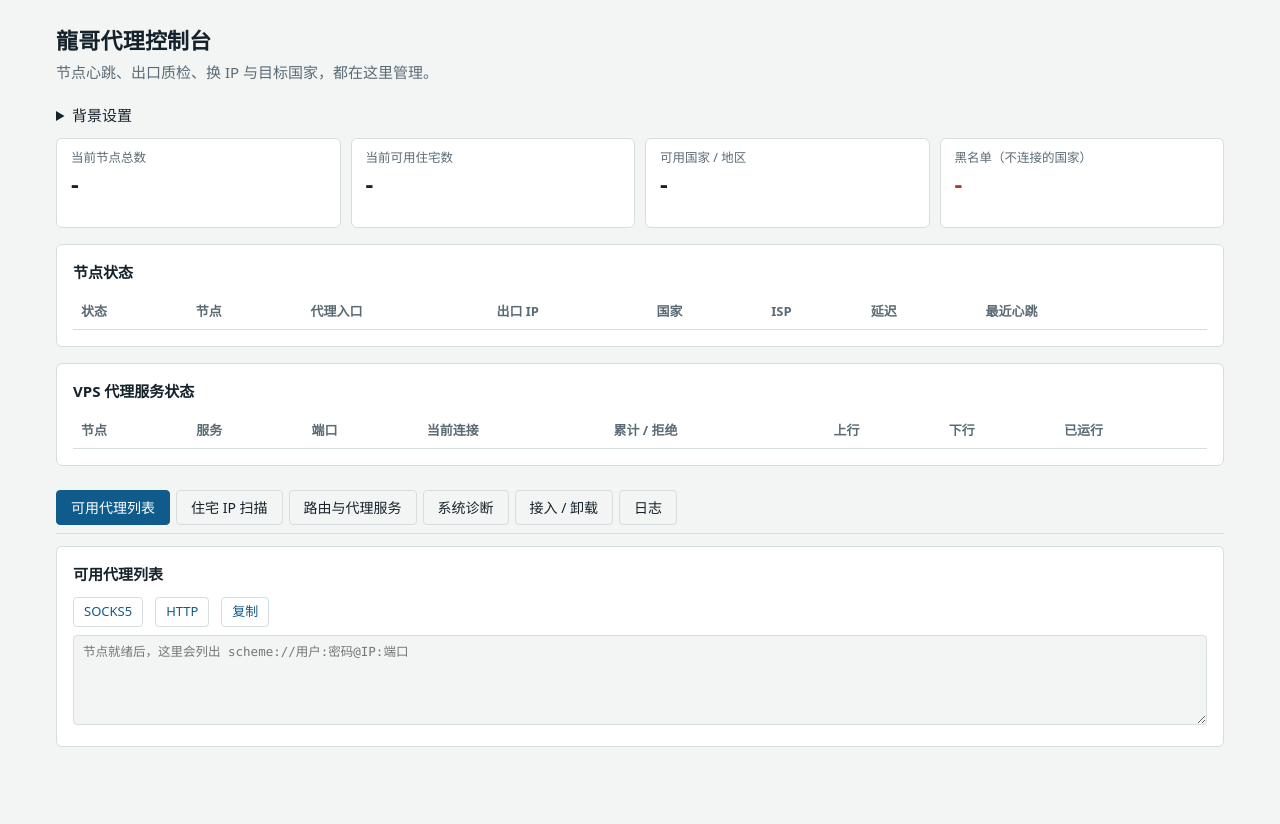
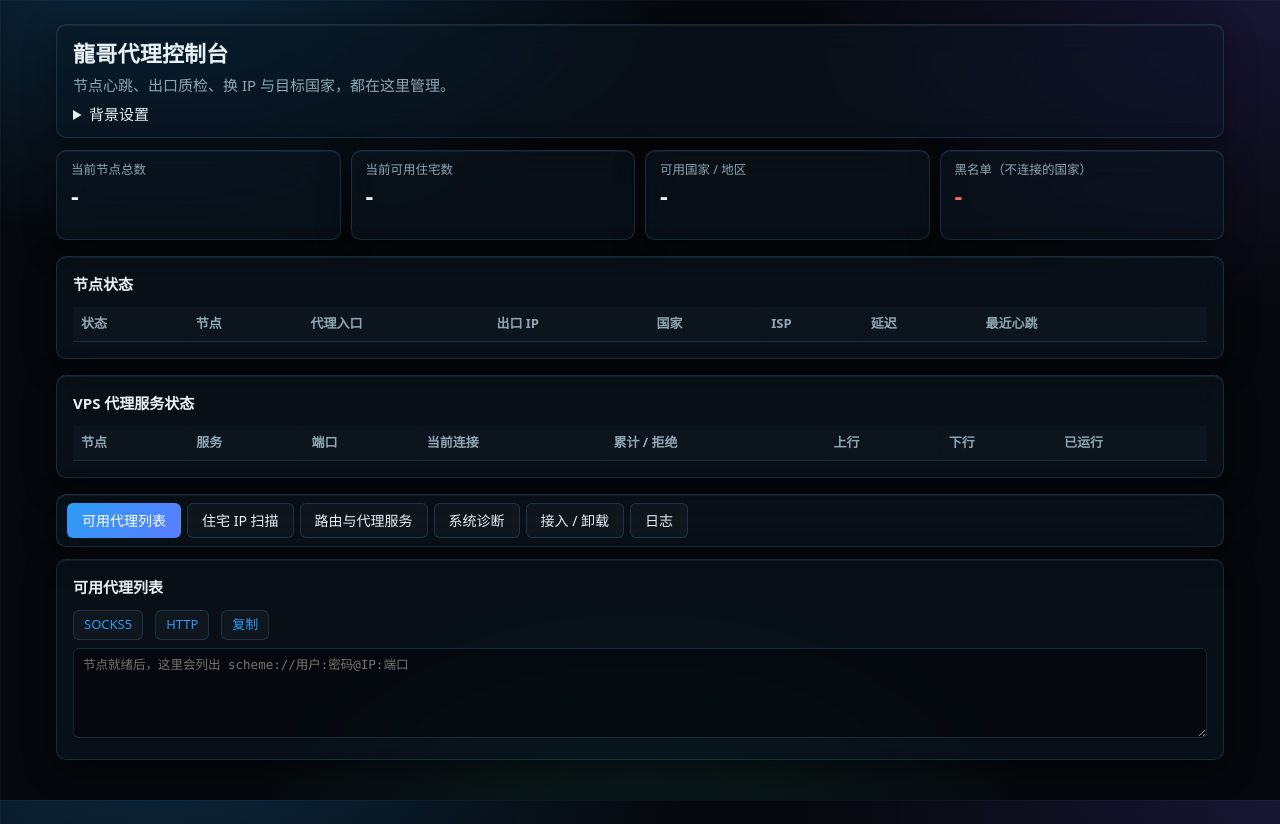
Before and after one commit to 2912QQ/Free-ip-hub, a website: page src/panel.html in a window 1280 px wide. Drawn offline with Linux system fonts and the light colour scheme; no server answers.

Commit message:
Add files via upload

```diff
--- a/src/panel.html
+++ b/src/panel.html
@@ -6,21 +6,28 @@
 <title>龍哥代理控制台</title>
 <style>
 :root{
-  --ink:#16222b; --muted:#5b6b75; --paper:#f2f5f3; --card:#ffffff; --line:#d5dde0;
-  --up:#0f8b7a; --warn:#a86a10; --down:#b3382c; --accent:#0f5c8c;
+  --ink:#e6f1f5; --muted:#8fa6b2; --paper:#05080c; --card:#0d1620; --line:rgba(120,200,255,.16);
+  --up:#3ee0c4; --warn:#f0b04a; --down:#ff6b5e; --accent:#2a9df4;
   --mono:ui-monospace,"SF Mono","Cascadia Mono",Menlo,Consolas,monospace;
   --sans:system-ui,-apple-system,"Segoe UI","PingFang SC","Microsoft YaHei",sans-serif;
-  color-scheme:light;
+  --glass:55%; color-scheme:dark;
 }
-:root[data-theme="dark"]{--ink:#e4ecef;--muted:#93a5af;--paper:#0f171c;--card:#16222a;--line:#2a3a44;--up:#35c2ad;--warn:#e0a446;--down:#ef7a6c;--accent:#6bb7e6;color-scheme:dark}
-@media (prefers-color-scheme:dark){:root:not([data-theme="light"]){--ink:#e4ecef;--muted:#93a5af;--paper:#0f171c;--card:#16222a;--line:#2a3a44;--up:#35c2ad;--warn:#e0a446;--down:#ef7a6c;--accent:#6bb7e6;color-scheme:dark}}
 *{box-sizing:border-box}
-body{margin:0;background:var(--paper);color:var(--ink);font:15px/1.5 var(--sans)}
+body{margin:0;color:var(--ink);font:15px/1.5 var(--sans);background-color:#05080c;
+  background-image:radial-gradient(900px 520px at 12% -8%,rgba(42,157,244,.22),transparent 60%),
+    radial-gradient(800px 520px at 100% 0%,rgba(130,90,255,.16),transparent 60%),
+    radial-gradient(700px 480px at 50% 110%,rgba(62,224,196,.10),transparent 60%),
+    linear-gradient(rgba(120,200,255,.05) 1px,transparent 1px),
+    linear-gradient(90deg,rgba(120,200,255,.05) 1px,transparent 1px);
+  background-size:auto,auto,auto,44px 44px,44px 44px;background-attachment:fixed}
 html{overflow-x:hidden}
 main{max-width:1200px;margin:0 auto;padding:24px 16px 48px}
 h1{font-size:22px;margin:0 0 4px;font-weight:650;letter-spacing:.01em}
 .sub{color:var(--muted);margin:0 0 20px}
-section{background:var(--card);border:1px solid var(--line);border-radius:6px;padding:16px;margin-bottom:16px;min-width:0}
+section,.head,.stat,.tabs{background:color-mix(in srgb,var(--card) var(--glass),transparent);
+  -webkit-backdrop-filter:blur(16px) saturate(150%);backdrop-filter:blur(16px) saturate(150%);
+  border:1px solid var(--line);box-shadow:0 8px 32px rgba(0,0,0,.38),inset 0 1px 0 rgba(255,255,255,.06)}
+section{border-radius:10px;padding:16px;margin-bottom:16px;min-width:0}
 h2{font-size:15px;margin:0 0 12px;font-weight:650}
 .warn{border-left:4px solid var(--warn);padding:8px 12px;margin-bottom:16px;background:var(--card);color:var(--ink)}
 .table-wrap{overflow:visible}
@@ -32,17 +39,18 @@ td.mono,.mono{font-family:var(--mono);font-size:12.5px;white-space:nowrap}
 .dot.up{background:var(--up)} .dot.connecting{background:var(--warn)} .dot.off{background:var(--down)}
 .row{display:flex;gap:12px;flex-wrap:wrap;align-items:end}
 label{display:flex;flex-direction:column;gap:4px;font-size:13px;color:var(--muted)}
-input,textarea{font:inherit;color:var(--ink);background:var(--paper);border:1px solid var(--line);border-radius:4px;padding:7px 9px}
+input,textarea{font:inherit;color:var(--ink);background:rgba(0,0,0,.35);border:1px solid var(--line);border-radius:6px;padding:7px 9px}
 input{width:130px}
 input,select{max-width:100%}
 textarea{width:100%;min-height:90px;font-family:var(--mono);font-size:12.5px;resize:vertical;white-space:pre-wrap;overflow-wrap:anywhere}
-button{font:inherit;cursor:pointer;color:#fff;background:var(--accent);border:0;border-radius:4px;padding:7px 14px}
-button.ghost{background:transparent;color:var(--accent);border:1px solid var(--line);padding:4px 10px;font-size:13px}
+button{font:inherit;cursor:pointer;color:#fff;background:linear-gradient(135deg,#2a9df4,#5b7cff);border:0;border-radius:6px;padding:7px 14px;transition:filter .15s,box-shadow .15s}
+button:hover{filter:brightness(1.12);box-shadow:0 0 14px rgba(42,157,244,.35)}
+button.ghost{background:rgba(255,255,255,.03);color:var(--accent);border:1px solid var(--line);padding:4px 10px;font-size:13px}
 button.danger{color:var(--down)}
 button:focus-visible,input:focus-visible,textarea:focus-visible{outline:2px solid var(--accent);outline-offset:2px}
 pre{margin:0;max-height:260px;overflow-x:hidden;overflow-y:auto;white-space:pre-wrap;overflow-wrap:anywhere;font:12.5px/1.6 var(--mono);color:var(--muted)}
 .cmd{display:flex;gap:8px;align-items:center}
-.cmd code{flex:1;min-width:0;white-space:normal;word-break:break-all;background:var(--paper);border:1px solid var(--line);border-radius:4px;padding:7px 9px;font-family:var(--mono);font-size:12.5px}
+.cmd code{flex:1;min-width:0;white-space:normal;word-break:break-all;background:rgba(0,0,0,.35);border:1px solid var(--line);border-radius:6px;padding:7px 9px;font-family:var(--mono);font-size:12.5px}
 .empty{color:var(--muted);padding:12px 0}
 .flag{color:var(--warn)}
 .badge{display:inline-block;padding:1px 8px;border-radius:10px;font-size:12px;border:1px solid var(--line);color:var(--muted)}
@@ -50,27 +58,25 @@ pre{margin:0;max-height:260px;overflow-x:hidden;overflow-y:auto;white-space:pre-
 .lat-good{color:var(--up)} .lat-mid{color:var(--warn)} .lat-bad{color:var(--down)}
 .cur{background:color-mix(in srgb,var(--up) 12%,transparent)}
 .tag{color:var(--muted);font-size:11px;margin-left:4px}
-select{font:inherit;color:var(--ink);background:var(--paper);border:1px solid var(--line);border-radius:4px;padding:7px 9px}
+select{font:inherit;color:var(--ink);background:rgba(0,0,0,.35);border:1px solid var(--line);border-radius:6px;padding:7px 9px}
 .stats{display:flex;gap:20px;flex-wrap:wrap;margin:0 0 12px;color:var(--muted);font-size:13px}
 .stats b{color:var(--ink);font-size:18px;display:block;font-weight:650}
 .scroll{max-height:520px;overflow-x:hidden;overflow-y:auto}
-thead th{position:sticky;top:0;background:var(--card)}
+thead th{position:sticky;top:0;background:color-mix(in srgb,var(--card) 85%,transparent);-webkit-backdrop-filter:blur(8px);backdrop-filter:blur(8px)}
 details.ex{margin-top:12px}
 details.ex summary{cursor:pointer;color:var(--ink)}
-.tabs{position:sticky;top:0;z-index:5;display:flex;gap:6px;flex-wrap:wrap;background:var(--paper);padding:8px 0;margin:0 0 12px;border-bottom:1px solid var(--line)}
+.tabs{position:sticky;top:8px;z-index:5;display:flex;gap:6px;flex-wrap:wrap;padding:8px 10px;margin:0 0 12px;border-radius:10px}
 .tabs button{padding:6px 14px;font-size:14px;color:var(--ink)}
-.tabs button.on{background:var(--accent);color:#fff;border-color:var(--accent)}
+.tabs button.on{background:linear-gradient(135deg,#2a9df4,#5b7cff);color:#fff;border-color:transparent}
 body.has-bg{background-size:cover;background-position:center;background-attachment:fixed;background-repeat:no-repeat}
-body.has-bg section,body.has-bg .head,body.has-bg .stat{background:color-mix(in srgb,var(--card) var(--card-a,88%),transparent);backdrop-filter:blur(6px)}
-body.has-bg .tabs{background:color-mix(in srgb,var(--paper) var(--card-a,88%),transparent);backdrop-filter:blur(6px)}
-.head{border-radius:6px;margin-bottom:12px}
-body.has-bg .head{padding:12px 16px}
+body.has-bg{--glass:var(--card-a,88%)}
+.head{border-radius:10px;margin-bottom:12px;padding:12px 16px}
 .cc-grid{display:flex;flex-wrap:wrap;gap:6px;margin-top:8px;max-height:180px;overflow-x:hidden;overflow-y:auto}
 .cc-grid label{flex-direction:row;align-items:center;gap:4px;padding:3px 8px;border:1px solid var(--line);border-radius:12px;cursor:pointer;color:var(--ink);font-size:13px}
 .cc-grid label.on{border-color:var(--down);color:var(--down)}
 /* 状态栏 */
 .statusbar{display:grid;grid-template-columns:repeat(4,minmax(0,1fr));gap:10px;margin-bottom:16px}
-.stat{background:var(--card);border:1px solid var(--line);border-radius:6px;padding:10px 14px;min-width:0}
+.stat{border-radius:10px;padding:10px 14px;min-width:0}
 .stat .k{display:block;font-size:12.5px;color:var(--muted)}
 .stat b{display:block;font-size:24px;line-height:1.3;font-weight:650}
 .stat .s{display:block;font-size:12px;color:var(--muted);overflow-wrap:anywhere;line-height:1.5}
@@ -95,7 +101,7 @@ body.has-bg .head{padding:12px 16px}
 <main>
   <div class="head">
     <h1>龍哥代理控制台</h1>
-    <p class="sub">节点心跳、出口质检、换 IP 与目标国家，都在这里管理。<span class="tag" id="ver"></span></p>
+    <p class="sub" style="margin-bottom:0">节点心跳、出口质检、换 IP 与目标国家，都在这里管理。<span class="tag" id="ver"></span></p>
     <details class="ex" id="bg-box" style="margin-top:6px">
       <summary>背景设置</summary>
       <div class="row" style="margin-top:8px">
```
